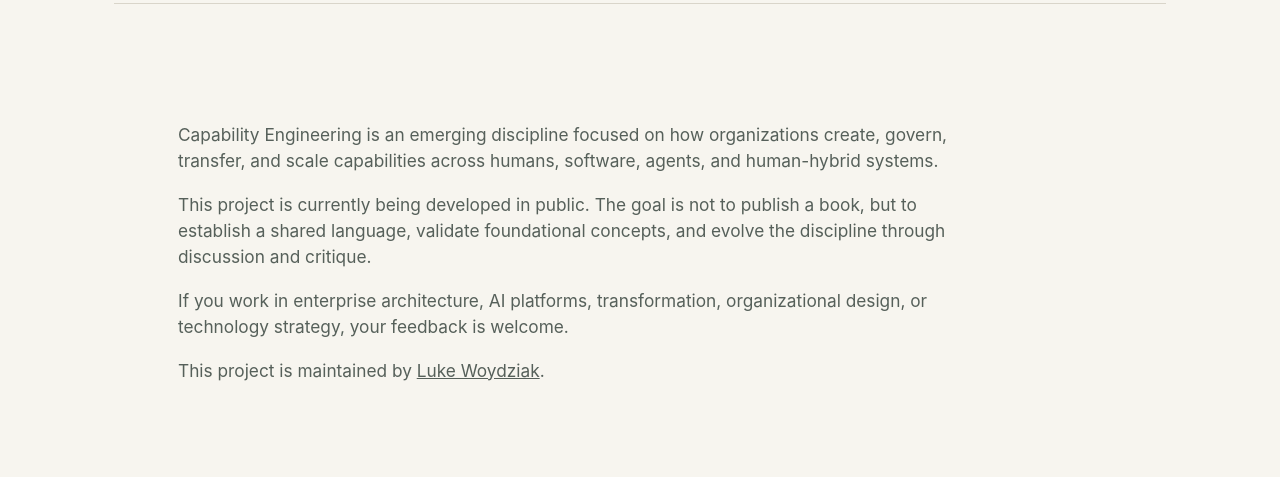
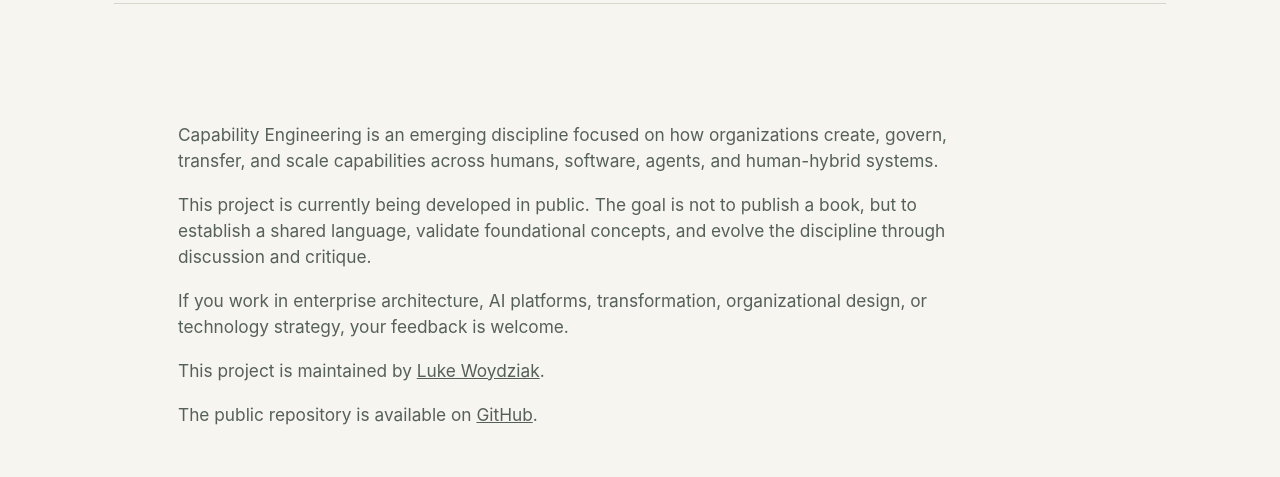
Before and after one commit to lwoydziak/Capability-Engineering, a plain HTML site: page about.html in a window 1280 px wide. Shown: the part 475-952 px from the top of the page. Drawn offline with Linux system fonts and the light colour scheme.

Commit message:
Add repository link to about page

```diff
--- a/about.html
+++ b/about.html
@@ -47,6 +47,10 @@
             This project is maintained by
             <a href="https://luke.woydziak.com">Luke Woydziak</a>.
           </p>
+          <p>
+            The public repository is available on
+            <a href="https://github.com/lwoydziak/Capability-Engineering">GitHub</a>.
+          </p>
         </div>
       </section>
     </main>
```
